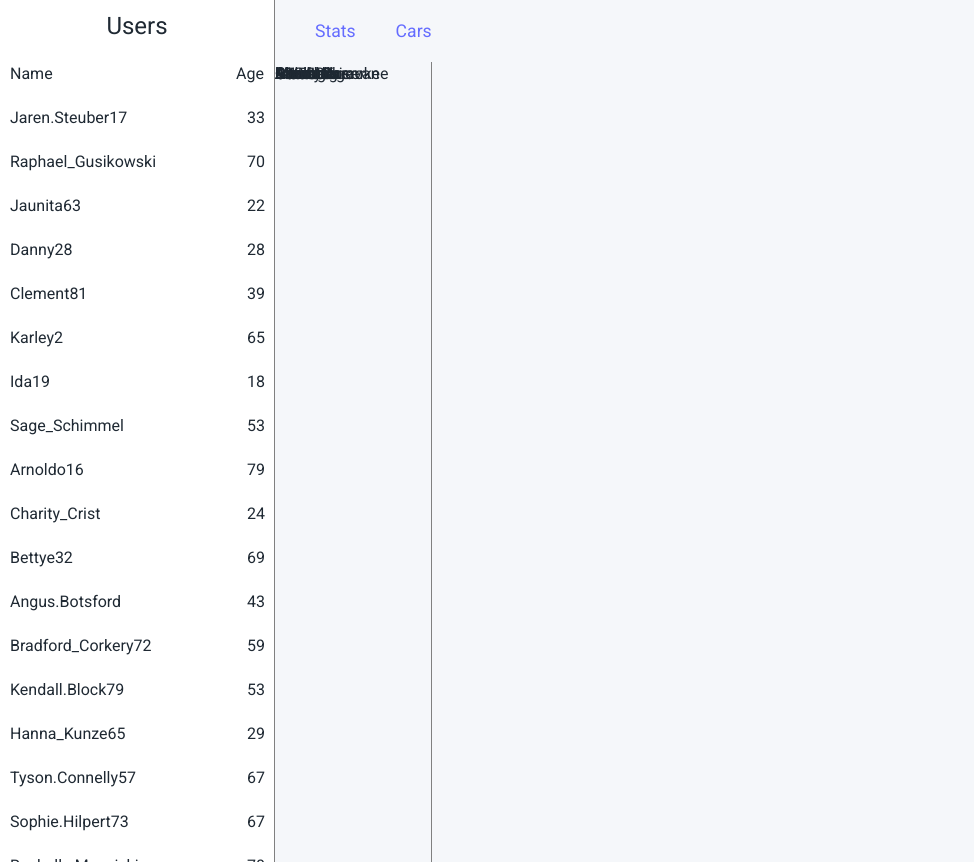
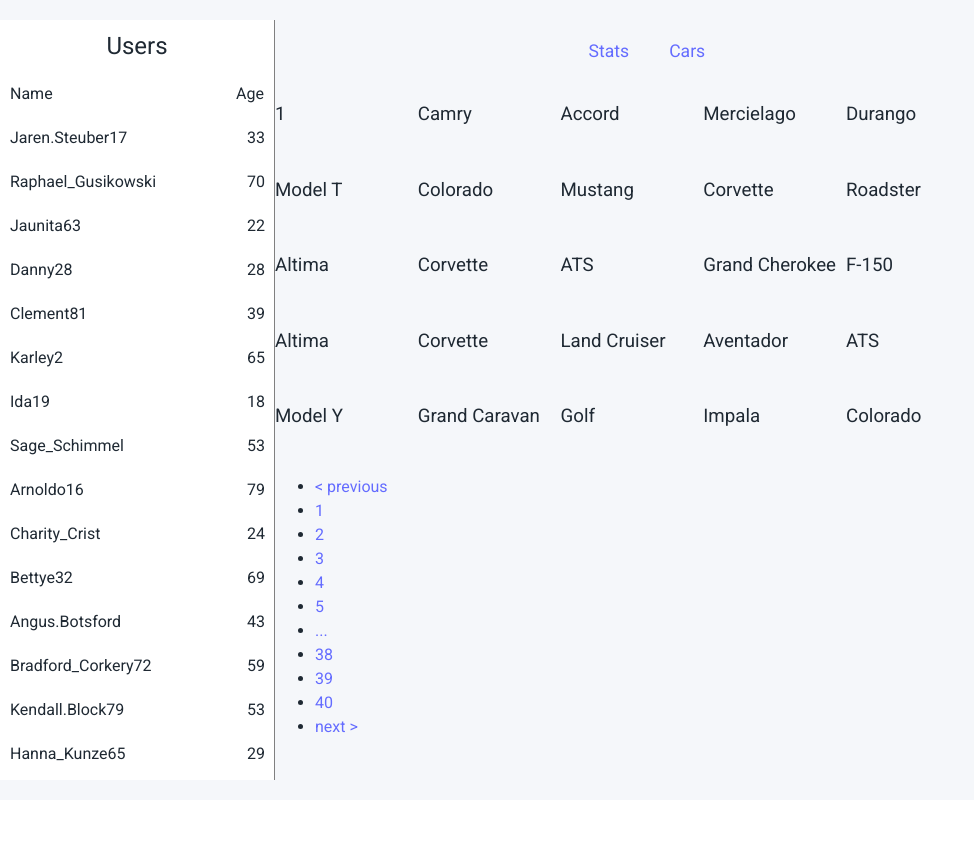
Before and after one commit to kenizaya/z-react-assignment, a React (Vite) app: page /cars in a window 1280 px wide. Shown: the whole page, without its empty margins (0-974 px from the left). After the commit the page ends 800 px from the top, so only its background shows below. Built offline with nearby package versions, Linux system fonts and the light colour scheme.

Commit message:
Paginate cars

```diff
--- a/package.json
+++ b/package.json
@@ -13,6 +13,7 @@
     "match-sorter": "^6.3.1",
     "react": "^18.2.0",
     "react-dom": "^18.2.0",
+    "react-paginate": "^8.1.5",
     "react-router-dom": "^6.10.0",
     "react-virtualized": "^9.22.3",
     "recharts": "^2.5.0",
--- a/src/components/CarPieChart/CarPieChart.jsx
+++ b/src/components/CarPieChart/CarPieChart.jsx
@@ -157,7 +157,7 @@
 
   return (
     <div>
-      <h2>Age Filter</h2>
+      {/* <h2>Age Filter</h2> */}
       <div
         style={{
           display: 'flex',
--- a/src/components/CarsList/CarsList.jsx
+++ b/src/components/CarsList/CarsList.jsx
@@ -1,130 +1,62 @@
-import React, { useRef, useState } from 'react'
-import {
-  AutoSizer,
-  List,
-  CellMeasurer,
-  CellMeasurerCache,
-} from 'react-virtualized'
-import 'react-virtualized/styles.css'
+import React, { useState } from 'react'
+import ReactPaginate from 'react-paginate'
+const ITEMS_PER_PAGE = 25
 
-const CarList = ({ users }) => {
-  const [selectedCar, setSelectedCar] = useState(null)
-  const [carUsers, setCarUsers] = useState([])
-  const carCache = useRef(
-    new CellMeasurerCache({
-      fixedWidth: true,
-      defaultHeight: 100,
-    })
-  )
-  const usersCache = useRef(
-    new CellMeasurerCache({
-      fixedWidth: true,
-      defaultHeight: 100,
-    })
-  )
-
-  // Get unique list of car models
-  const carModels = [...new Set(users.map((user) => user.vehicle.model))]
-
-  // Handle click on a car
-  const handleCarClick = (car) => {
-    const carUsers = users.filter((user) => user.vehicle.model === car)
-    setCarUsers(carUsers)
-    setSelectedCar(car)
-  }
-
-  // Render a car row
-  const carRowRenderer = ({ index, key, style }) => {
-    const car = carModels[index]
-
+function Items({ currentCars }) {
   return (
-      <CellMeasurer
-        key={key}
-        cache={carCache.current}
-        parent={parent}
-        columnIndex={0}
-        rowIndex={index}
-      >
-        <div key={key} style={style} onClick={() => handleCarClick(car)}>
-          <div>{car}</div>
+    <>
+      {currentCars &&
+        currentCars.map((car) => (
+          <div>
+            <h3>{car.model}</h3>
           </div>
-      </CellMeasurer>
+        ))}
+    </>
   )
 }
 
-  // Render a user row
-  const userRowRenderer = ({ index, key, style }) => {
-    const { username, age } = carUsers[index]
+const CarsList = ({ users }) => {
+  const cars = users.map((user) => ({
+    make: user.vehicle.make,
+    model: user.vehicle.model,
+    age: user.vehicle.age,
+  }))
+  // Here we use item offsets; we could also use page offsets
+  // following the API or data you're working with.
+  const [itemOffset, setItemOffset] = useState(0)
 
-    return (
-      <CellMeasurer
-        key={key}
-        cache={usersCache.current}
-        parent={parent}
-        columnIndex={0}
-        rowIndex={index}
-      >
-        <div style={style}>
-          <div>{username}</div>
-          <div>{age}</div>
-        </div>
-      </CellMeasurer>
-    )
+  // Simulate fetching items from another resources.
+  // (This could be items from props; or items loaded in a local state
+  // from an API endpoint with useEffect and useState)
+  const endOffset = itemOffset + ITEMS_PER_PAGE
+  const currentCars = cars.slice(itemOffset, endOffset)
+  const pageCount = Math.ceil(cars.length / ITEMS_PER_PAGE)
+
+  // Invoke when user click to request another page.
+  const handlePageClick = (event) => {
+    const newOffset = (event.selected * ITEMS_PER_PAGE) % cars.length
+    setItemOffset(newOffset)
   }
 
   return (
-    <div style={{ display: 'flex' }}>
     <div
       style={{
-          borderRight: '1px solid gray',
-          overflowY: 'auto',
-          height: '100vh',
-          width: '20%',
-          flex: '1',
+        display: 'grid',
+        gridTemplateColumns: 'repeat(5, 1fr)',
+        gridGap: '10px',
       }}
     >
-        <AutoSizer>
-          {({ height, width }) => (
-            <List
-              height={height}
-              rowCount={carModels.length}
-              deferredMeasurementCache={carCache.current}
-              rowHeight={carCache.current.rowHeight}
-              rowRenderer={carRowRenderer}
-              width={width}
+      <Items currentCars={currentCars} />
+      <ReactPaginate
+        breakLabel='...'
+        nextLabel='next >'
+        onPageChange={handlePageClick}
+        pageRangeDisplayed={5}
+        pageCount={pageCount}
+        previousLabel='< previous'
+        renderOnZeroPageCount={null}
       />
-          )}
-        </AutoSizer>
-      </div>
-      {selectedCar && (
-        <div
-          style={{
-            position: 'fixed',
-            top: 0,
-            right: 0,
-            bottom: 0,
-            overflow: 'auto',
-            width: '50%',
-            backgroundColor: 'white',
-          }}
-        >
-          <div>{selectedCar}</div>
-          <AutoSizer>
-            {({ height, width }) => (
-              <List
-                height={height}
-                rowCount={carUsers.length}
-                deferredMeasurementCache={usersCache.current}
-                rowHeight={usersCache.current.rowHeight}
-                rowRenderer={userRowRenderer}
-                width={width}
-              />
-            )}
-          </AutoSizer>
-        </div>
-      )}
     </div>
   )
 }
-
-export default CarList
+export default CarsList
```
Also changed, not shown: 1 other file (tests, documents, lock files or other folders). Lines whose indentation alone changed are shown as unchanged.
